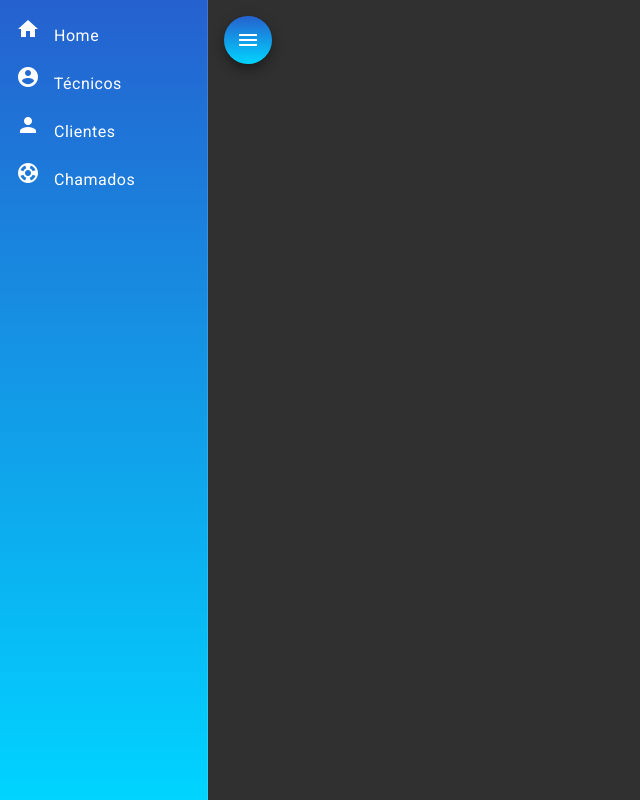
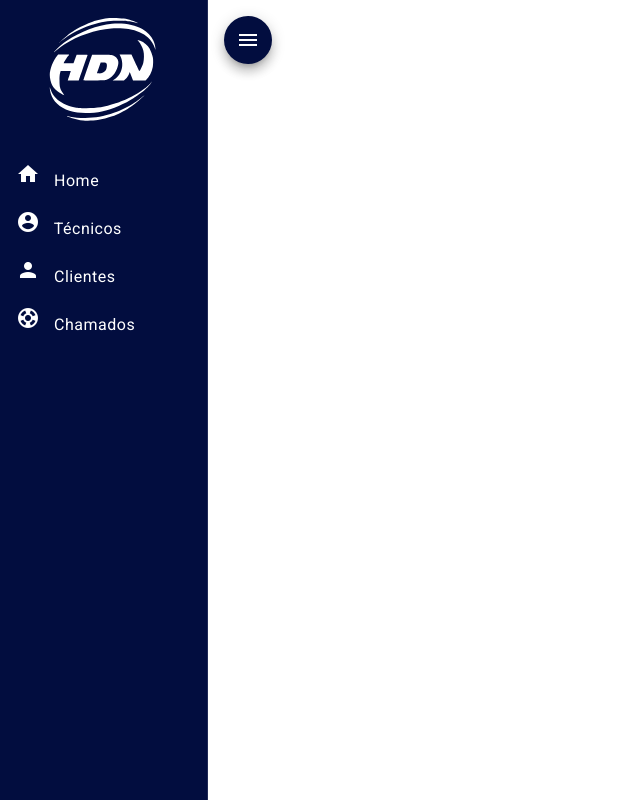
Before and after one commit to saulo-maker/helpdesk-front-end, an Angular app: page / in a window 1280 px wide. Both pictures are taken after a click on the button "menu". Shown: the whole page, without its empty margins (0-640 px from the left). Built offline with nearby package versions, Linux system fonts and the light colour scheme.

Commit message:
Alteracao sidebar e criado sidenav

```diff
--- a/src/app/components/nav/nav.component.css
+++ b/src/app/components/nav/nav.component.css
@@ -1,11 +1,12 @@
 .container {
     height: 100%;
+    background: #fff;
  }
 
  .sidenav {
     width: 13rem;
     color: white;
-    background: linear-gradient(180deg, rgba(2,0,36,1) 0%, rgba(37,97,207,1) 0%, rgba(0,212,255,1) 100%);
+    background: #020d3f;
  }
 
  img {
@@ -25,5 +26,5 @@
  .menu {
     margin: 1rem 0 0 1rem;
     color: white;
-    background: linear-gradient(180deg, rgba(2,0,36,1) 0%, rgba(37,97,207,1) 0%, rgba(0,212,255,1) 100%);
+    background: #020d3f;
  }
--- a/src/app/components/nav/nav.component.html
+++ b/src/app/components/nav/nav.component.html
@@ -1,5 +1,6 @@
 <mat-drawer-container class="container" autosize>
     <mat-drawer #drawer class="sidenav" mode="side">
+        <img src="../../../assets/logohdnpng.svg">
        <mat-nav-list class="nav-list">
           <a mat-list-item routerLink="home">
              <i class="material-icons">home</i>
@@ -17,7 +18,6 @@
              <i class="material-icons">support</i>
              Chamados
           </a>
-
        </mat-nav-list>
     </mat-drawer>
 
```
Also changed, not shown: src/assets/logohdnpng.svg (added).
